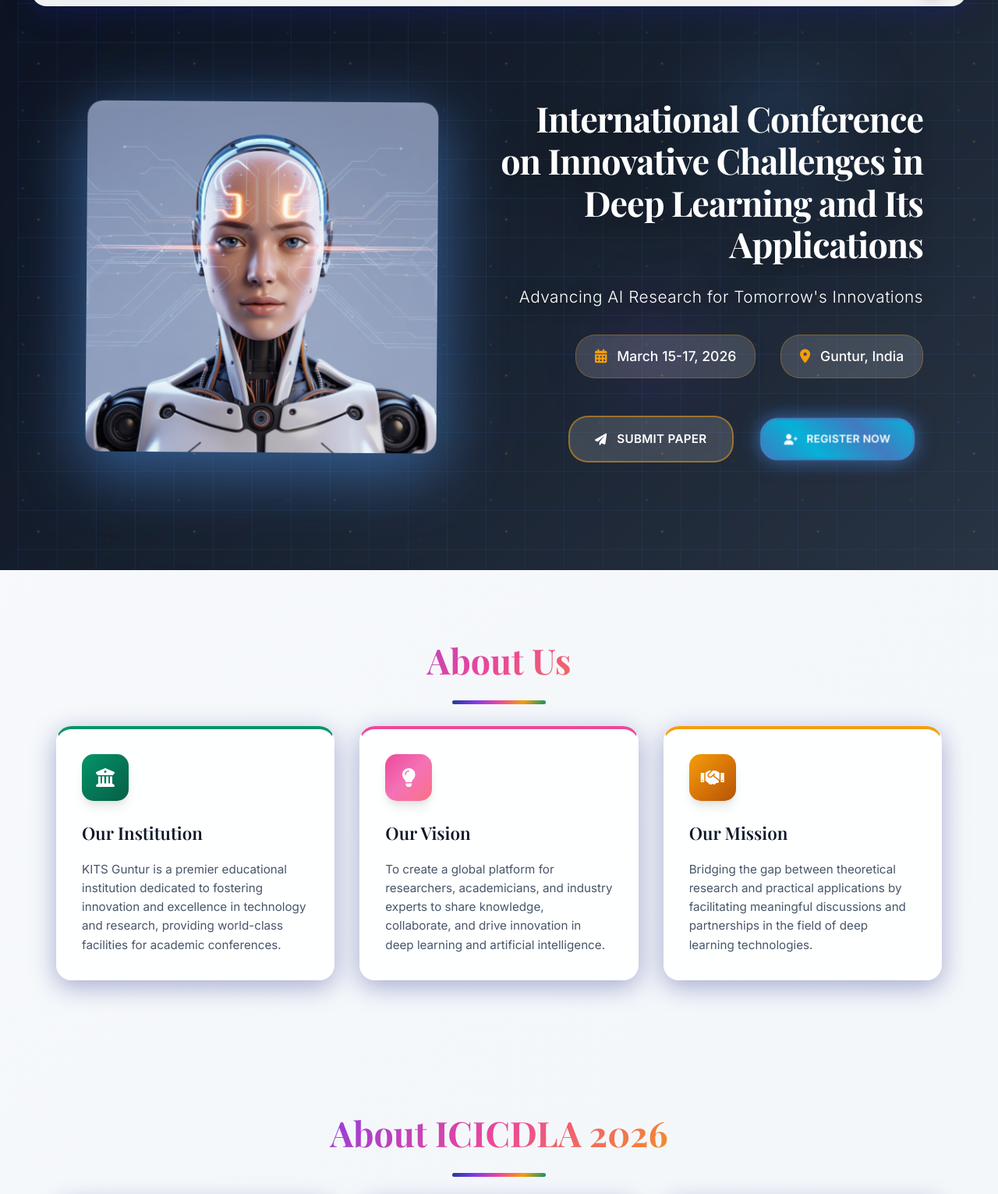
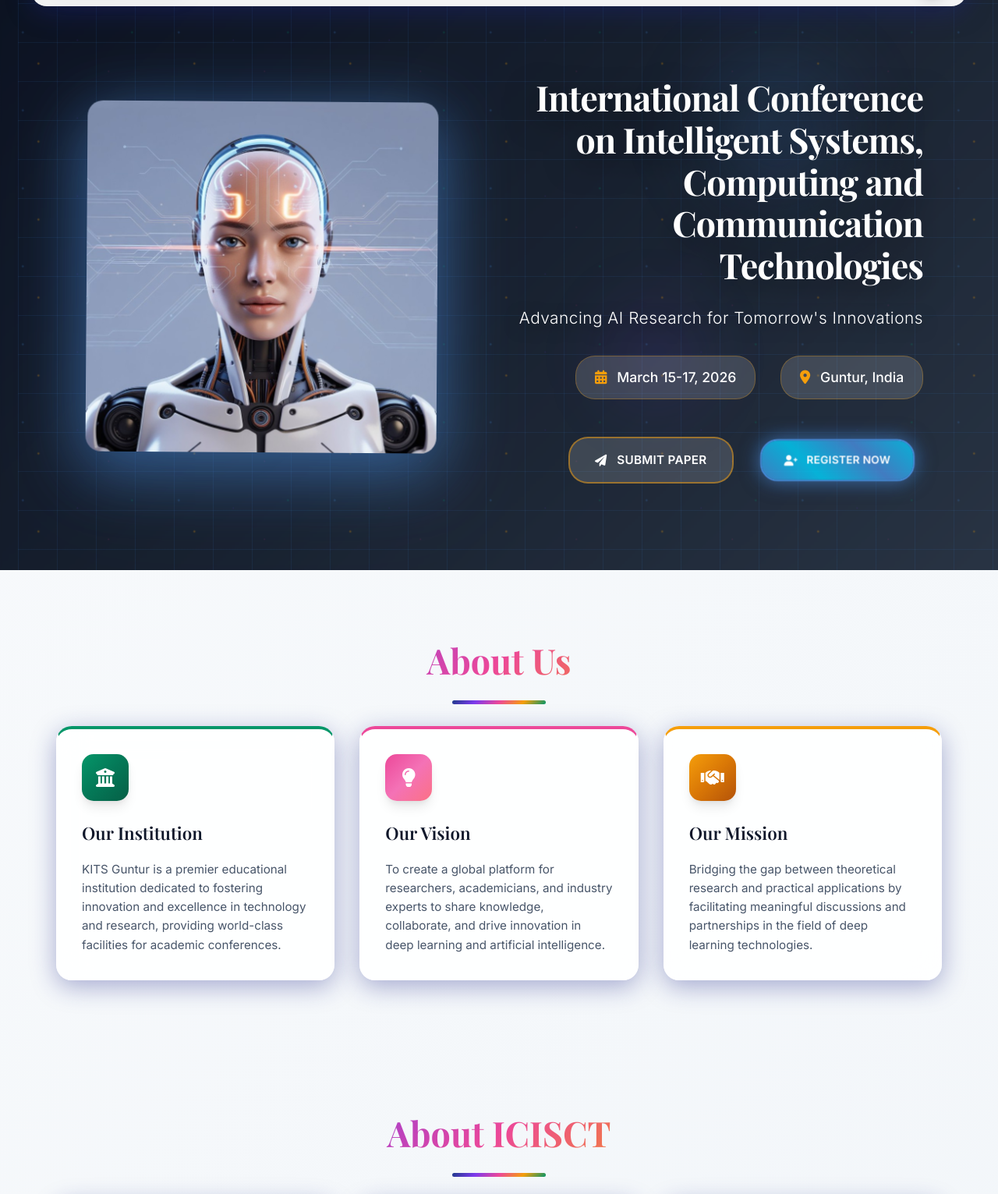
Before and after one commit to Rakshit-Rishi/KITSCON, a plain HTML site: page index.html in a window 1280 px wide. Shown: the part 69-1600 px from the top of the page at 78% size. Drawn offline with nearby package versions, Linux system fonts and the light colour scheme.

Commit message:
Update index.html

```diff
--- a/index.html
+++ b/index.html
@@ -3,7 +3,7 @@
 <head>
     <meta charset="UTF-8">
     <meta name="viewport" content="width=device-width, initial-scale=1.0">
-    <title>ICICDLA 2026 - International Conference on Deep Learning</title>
+    <title>ICISCT- 2026 -International Conference on Intelligent Systems, Computing and Communication Technologies</title>
     <link href="https://cdnjs.cloudflare.com/ajax/libs/font-awesome/6.0.0/css/all.min.css" rel="stylesheet">
     <link href="https://fonts.googleapis.com/css2?family=Inter:wght@300;400;500;600;700;800&family=Playfair+Display:wght@400;500;600;700&display=swap" rel="stylesheet">
     <style>
@@ -2230,7 +2230,7 @@
         </div>
 
         <div class="hero-content">
-            <h1>International Conference on Innovative Challenges in Deep Learning and Its Applications</h1>
+            <h1>International Conference on Intelligent Systems, Computing and Communication Technologies</h1>
             <p class="subtitle">Advancing AI Research for Tomorrow's Innovations</p>
             <div class="date-location">
                 <div class="date-location-item">
@@ -2285,7 +2285,7 @@
 
     <!-- About Section -->
     <section class="section fade-in" id="about">
-        <h2 class="section-title">About ICICDLA 2026</h2>
+        <h2 class="section-title">About ICISCT</h2>
         <div class="about-grid">
             <div class="about-card slide-in-left">
                 <div class="icon">
@@ -2664,7 +2664,7 @@
             </div>
         </div>
         <div class="footer-bottom">
-            <p>&copy; 2026 ICICDLA. All rights reserved.</p>
+            <p>&copy; 2026 ICISCT. All rights reserved.</p>
         </div>
     </footer>
 
```
